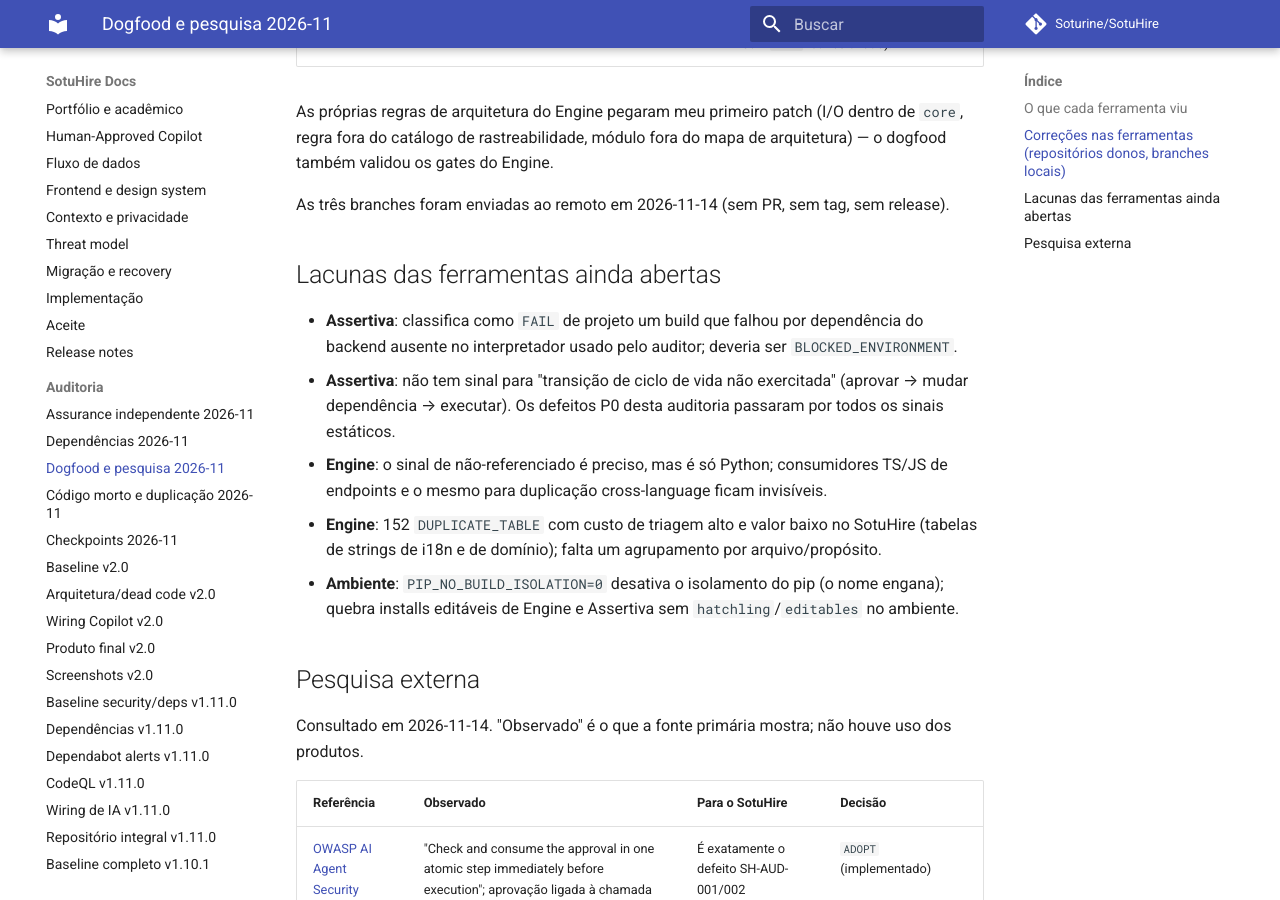
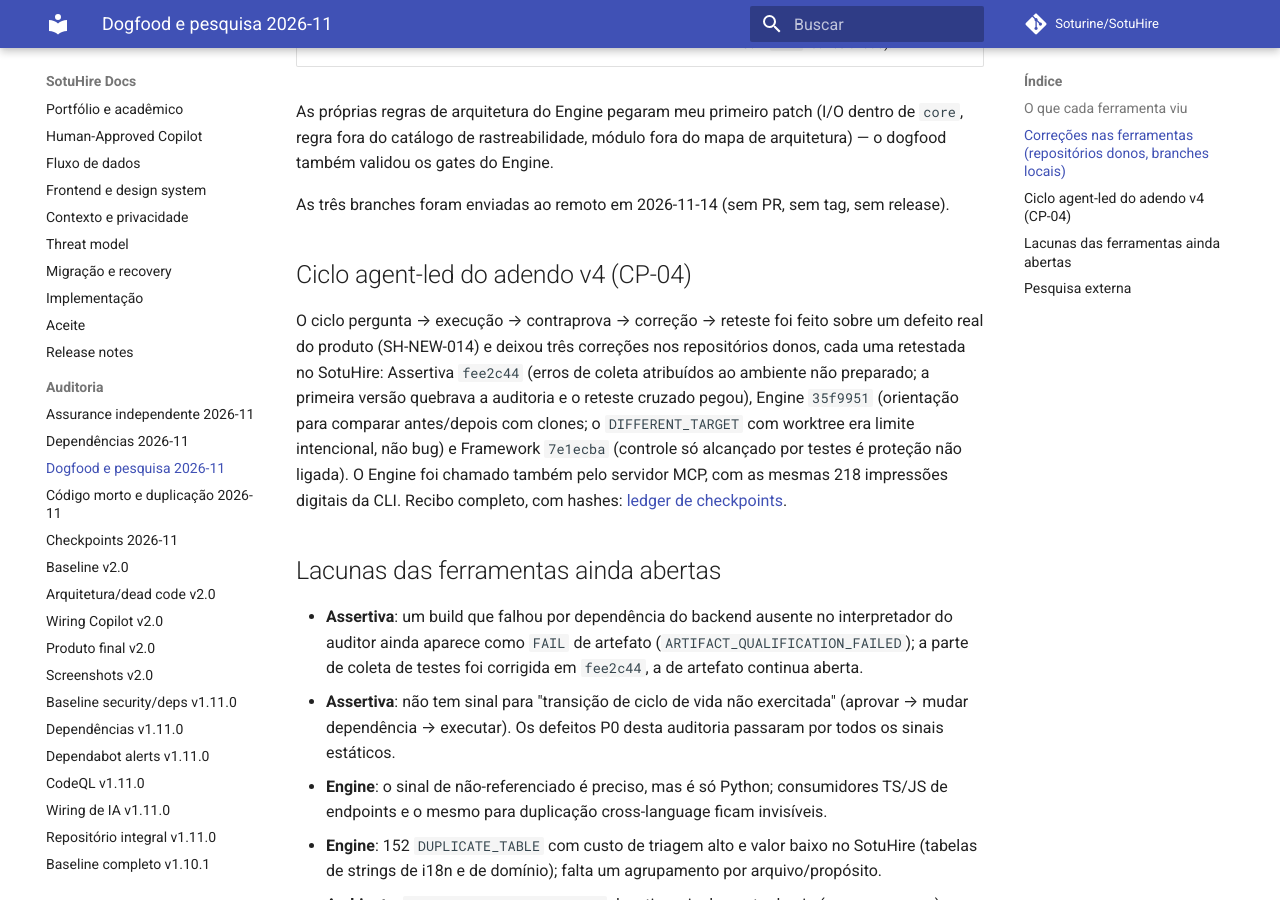
Before and after one commit to Soturine/SotuHire, an MkDocs documentation site: the page built from docs/00-audit/2026-11-dogfood-and-external-research.md, in a window 1280 px wide and 900 px high, scrolled down 2938 px. Built offline with MkDocs 1.6.1 and Material for MkDocs 9.7.7, drawn with Linux system fonts in a browser that asks for light colours; comment, search, counter and statistics services are not loaded.

Commit message:
test(claims): kill the surviving statement-alias mutant; record the agent-led cycle
Assertiva --execute --mutate on modules/ai/claim_validation.py (Cosmic Ray
8.9.0): 26 mutants before (14 killed), 30 after the fix (18 killed). Of the
12 survivors, 11 are equivalent (the BaseModel | dict annotation is a string
under from __future__ import annotations) and one was real: no test used the
'statement' key. The new test fails against that mutant (applied by hand).

The dogfood doc records the CP-04 cycle and the three owner-repo fixes it
produced; the ledger entry follows with the CP-EXT01 commit.

```diff
--- a/docs/00-audit/2026-11-dogfood-and-external-research.md
+++ b/docs/00-audit/2026-11-dogfood-and-external-research.md
@@ -52,10 +52,21 @@ validou os gates do Engine.
 
 As três branches foram enviadas ao remoto em 2026-11-14 (sem PR, sem tag, sem release).
 
+## Ciclo agent-led do adendo v4 (CP-04)
+
+O ciclo pergunta → execução → contraprova → correção → reteste foi feito sobre um defeito real do produto
+(SH-NEW-014) e deixou três correções nos repositórios donos, cada uma retestada no SotuHire:
+Assertiva `fee2c44` (erros de coleta atribuídos ao ambiente não preparado; a primeira versão quebrava a
+auditoria e o reteste cruzado pegou), Engine `35f9951` (orientação para comparar antes/depois com clones;
+o `DIFFERENT_TARGET` com worktree era limite intencional, não bug) e Framework `7e1ecba` (controle só
+alcançado por testes é proteção não ligada). O Engine foi chamado também pelo servidor MCP, com as mesmas
+218 impressões digitais da CLI. Recibo completo, com hashes: [ledger de checkpoints](2026-11-checkpoint-ledger.md).
+
 ## Lacunas das ferramentas ainda abertas
 
-- **Assertiva**: classifica como `FAIL` de projeto um build que falhou por dependência do
-  backend ausente no interpretador usado pelo auditor; deveria ser `BLOCKED_ENVIRONMENT`.
+- **Assertiva**: um build que falhou por dependência do backend ausente no interpretador do auditor
+  ainda aparece como `FAIL` de artefato (`ARTIFACT_QUALIFICATION_FAILED`); a parte de coleta de testes foi
+  corrigida em `fee2c44`, a de artefato continua aberta.
 - **Assertiva**: não tem sinal para "transição de ciclo de vida não exercitada" (aprovar → mudar
   dependência → executar). Os defeitos P0 desta auditoria passaram por todos os sinais estáticos.
 - **Engine**: o sinal de não-referenciado é preciso, mas é só Python; consumidores TS/JS de
```
Also changed, not shown: 1 other file.
